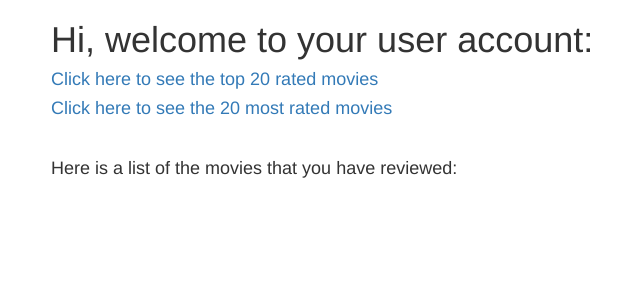
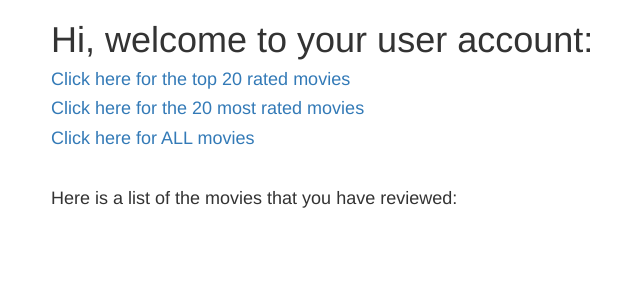
Before and after one commit to traciarms/django-movies, a Django app: template movieratings/templates/app1/account_profile.html in a window 1280 px wide. Shown: the top 300 px of the page, without its empty margins (19-659 px from the left). Run offline with Django 3.2, Linux system fonts and the light colour scheme; the template is opened without the code that fills it, so the values that code supplies are empty; some libraries are stand-ins or nearby versions.

Commit message:
forgot the account profile template

```diff
--- a/movieratings/templates/app1/account_profile.html
+++ b/movieratings/templates/app1/account_profile.html
@@ -6,14 +6,17 @@
 {% block content %}
     {% csrf_token %}
     <h1>Hi, welcome to your user account:</h1>
-    <h4><a href="{% url 'avg_rating' None %}">
-        Click here to see the top 20 rated movies
+    <h4><a href="{% url 'avg_rating' %}?select_category={{ 'None' }}">
+        Click here for the top 20 rated movies
     </a></h4>
     <h4><a href="{% url 'most_ratings'  %}">
-        Click here to see the 20 most rated movies
+        Click here for the 20 most rated movies
+    </a></h4>
+    <h4><a href="{% url 'list_movies'  %}">
+        Click here for ALL movies
     </a></h4><br>
         <h4>Here is a list of the movies that you have reviewed:</h4>
-    {% for rating in ratings_list %}
+    {% for rating in rating_list %}
                 <p class="tab">
                     <div class="alert-warning"> Movie: <b>{{ rating.movie.title }}</b></div>
                     You gave this movie a rating of:  {{ rating.ratings }}
@@ -26,7 +29,7 @@
         </style>
 
             <p class="tab2">
-                <a href="{% url 'change_rating' rating.id %}">
+                <a href="{% url 'update_rating' rating.id %}">
                     Change this rating</a><br>
                 <a href="{% url 'delete_rating' rating.id %}">
                     Delete this rating</a>
```
